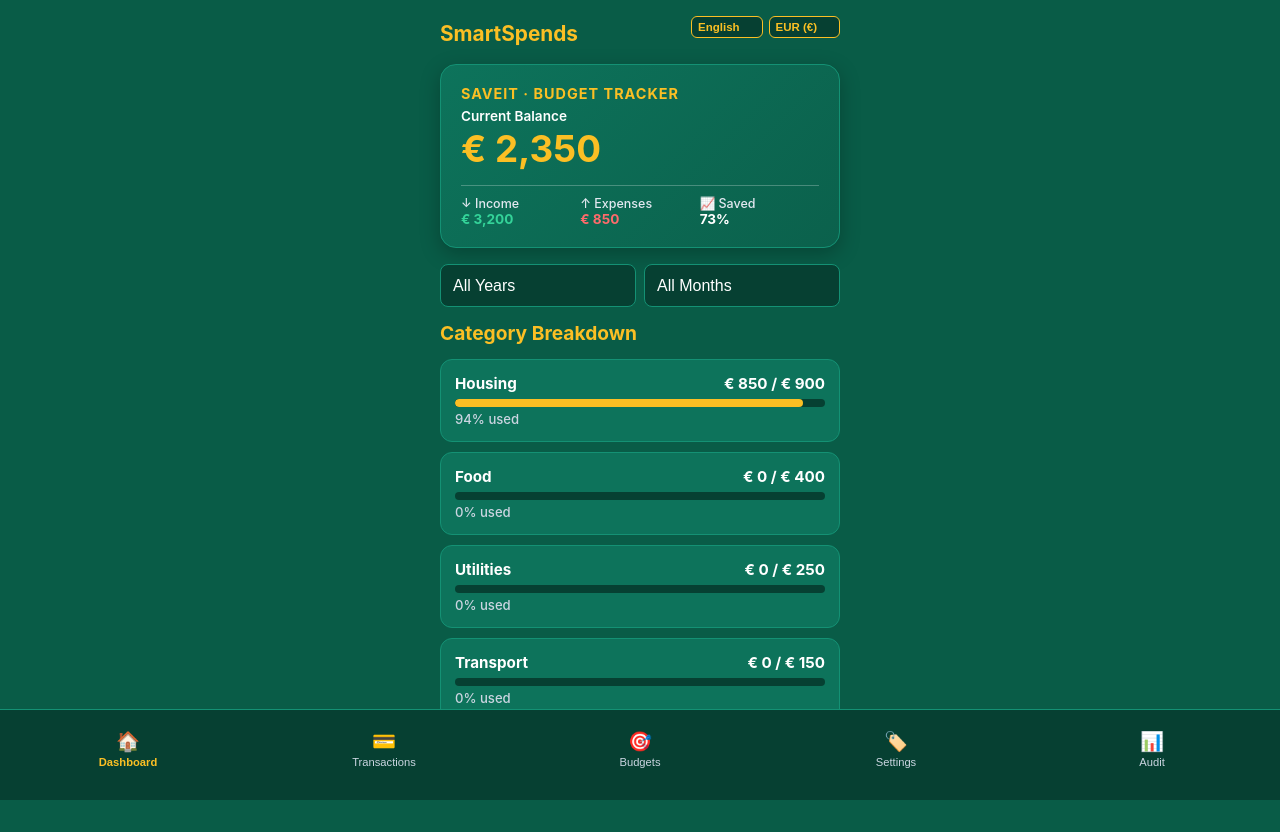
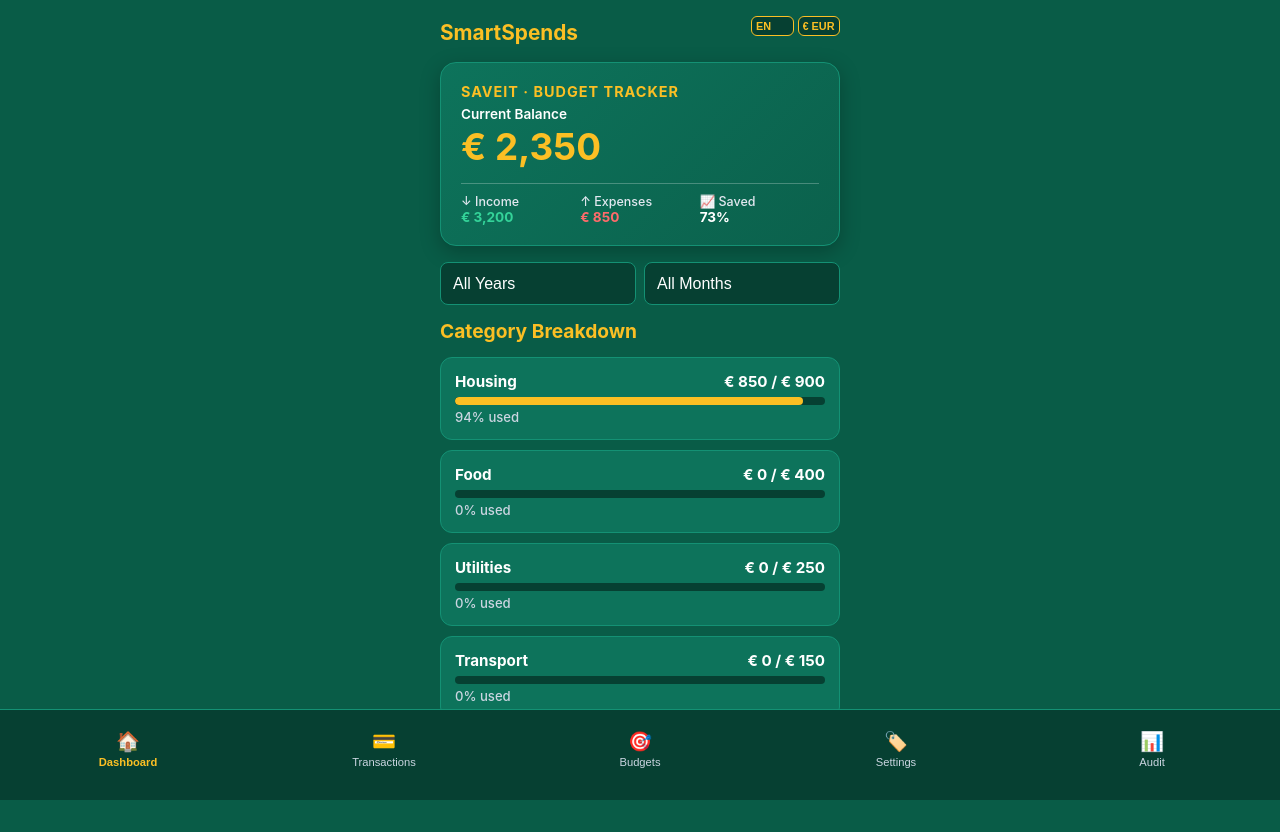
Before and after one commit to jsupraiser-rgb/spendsmart, a plain HTML site: page index.html in a window 1280 px wide. Drawn offline with Linux system fonts and the light colour scheme.

Commit message:
Update index.html

```diff
--- a/index.html
+++ b/index.html
@@ -41,18 +41,19 @@
         }
         .header-controls {
             display: flex;
-            gap: 6px;
+            gap: 4px;
         }
-        .compact-select {
+        .mini-select {
             background-color: #064032;
             color: var(--accent-gold);
             border: 1px solid var(--accent-gold);
-            padding: 4px 6px;
+            padding: 3px 4px;
             border-radius: 6px;
-            font-size: 0.72rem;
+            font-size: 0.68rem;
             outline: none;
             font-weight: bold;
-            max-width: 95px;
+            max-width: 75px;
+            text-overflow: ellipsis;
         }
         .nav-bar {
             position: fixed;
@@ -304,38 +305,38 @@
     <div class="top-header">
         <h1>SmartSpends</h1>
         <div class="header-controls">
-            <!-- Language Dropdown -->
-            <select id="langSelect" class="compact-select" onchange="changeLanguage(this.value)">
-                <option value="en">English</option>
-                <option value="hi">हिंदी</option>
-                <option value="mr">मराठी</option>
-                <option value="gu">ગુજરાતી</option>
-                <option value="bn">বাংলা</option>
-                <option value="pa">ਪੰਜਾਬੀ</option>
-                <option value="ta">தமிழ்</option>
-                <option value="te">తెలుగు</option>
-                <option value="ur">اردو</option>
-                <option value="ru">Русский</option>
-                <option value="zh">中文</option>
-                <option value="es">Español</option>
-                <option value="fr">Français</option>
-                <option value="de">Deutsch</option>
-                <option value="ja">日本語</option>
-                <option value="ar">العربية</option>
+            <!-- Language Dropdown (Compact) -->
+            <select id="langSelect" class="mini-select" onchange="changeLanguage(this.value)">
+                <option value="en">EN</option>
+                <option value="hi">HI</option>
+                <option value="mr">MR</option>
+                <option value="gu">GU</option>
+                <option value="bn">BN</option>
+                <option value="pa">PA</option>
+                <option value="ta">TA</option>
+                <option value="te">TE</option>
+                <option value="ur">UR</option>
+                <option value="ru">RU</option>
+                <option value="zh">ZH</option>
+                <option value="es">ES</option>
+                <option value="fr">FR</option>
+                <option value="de">DE</option>
+                <option value="ja">JA</option>
+                <option value="ar">AR</option>
             </select>
-            <!-- Currency Quick Dropdown -->
-            <select id="headerCurrencySelect" class="compact-select" onchange="headerCurrencyChange(this.value)">
-                <option value="€">EUR (€)</option>
-                <option value="د.إ">AED (د.إ)</option>
-                <option value="ر.س">SAR (ر.س)</option>
-                <option value="ر.ق">QAR (ر.ق)</option>
-                <option value="د.ك">KWD (د.ك)</option>
-                <option value="ر.ع.">OMR (ر.ع.)</option>
-                <option value="د.ب">BHD (د.ب)</option>
-                <option value="₹">INR (₹)</option>
-                <option value="$">USD ($)</option>
-                <option value="£">GBP (£)</option>
-                <option value="¥">JPY/CNY (¥)</option>
+            <!-- Currency Symbol Dropdown (Compact) -->
+            <select id="headerCurrencySelect" class="mini-select" onchange="headerCurrencyChange(this.value)">
+                <option value="€">€ EUR</option>
+                <option value="د.إ">د.إ AED</option>
+                <option value="ر.س">ر.س SAR</option>
+                <option value="ر.ق">ر.ق QAR</option>
+                <option value="د.ك">د.ك KWD</option>
+                <option value="ر.ع.">ر.ع OMR</option>
+                <option value="د.ب">د.ب BHD</option>
+                <option value="₹">₹ INR</option>
+                <option value="$">$ USD</option>
+                <option value="£">£ GBP</option>
+                <option value="¥">¥ JPY</option>
             </select>
         </div>
     </div>
@@ -586,7 +587,6 @@
         document.querySelectorAll('.nav-item').forEach(el => el.classList.remove('active'));
         document.getElementById('tab-' + tabName).classList.add('active');
 
-        // Find correct nav item button and activate
         let btn = Array.from(document.querySelectorAll('.nav-item')).find(el => el.getAttribute('onclick').includes(tabName));
         if(btn) btn.classList.add('active');
         updateUI();
@@ -925,7 +925,7 @@
                 categories[editIdx] = name;
                 categoryBudgets[name] = limit;
                 if(old !== name) delete categoryBudgets[old];
-                document.getElementById('editCatIndex').value = '';
+                document.getElementById('editIndex').value = '';
                 document.getElementById('catSubmitBtn').textContent = 'Add Category';
             }
             document.getElementById('catForm').reset();
```
